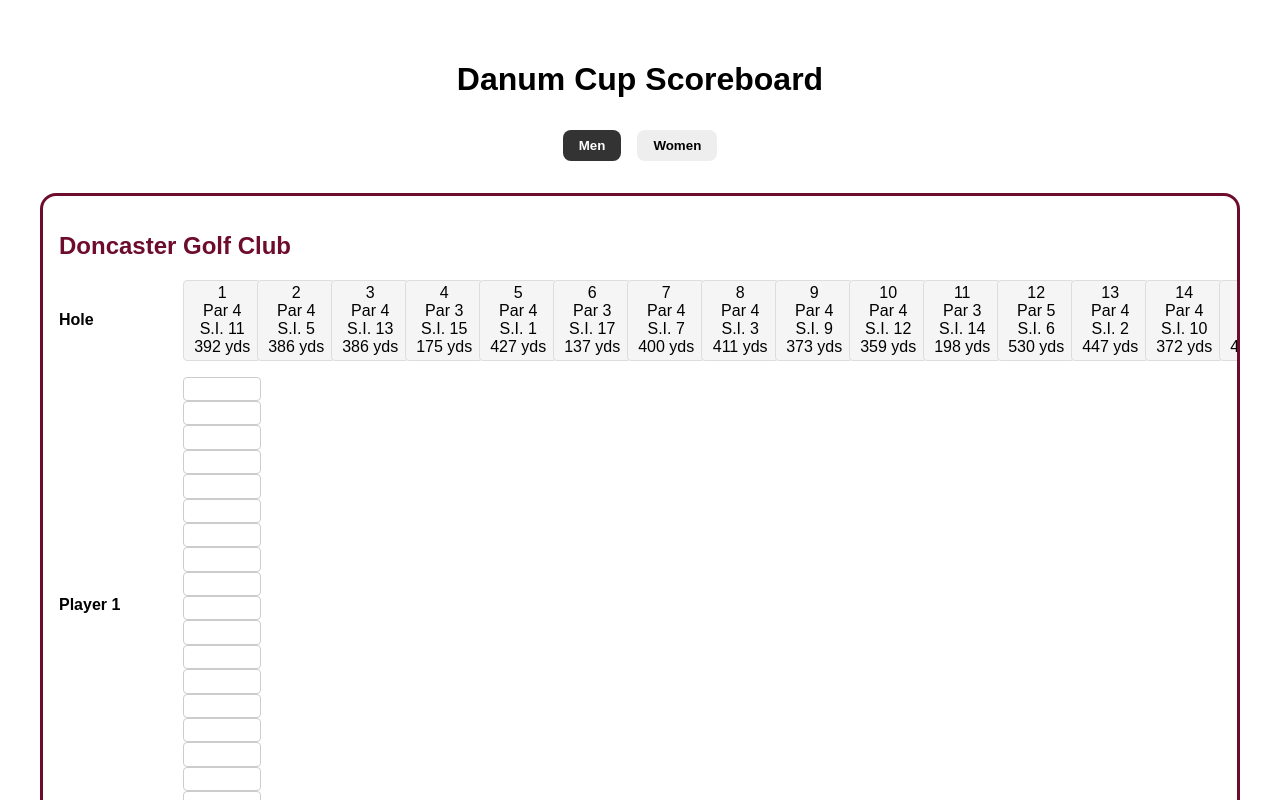
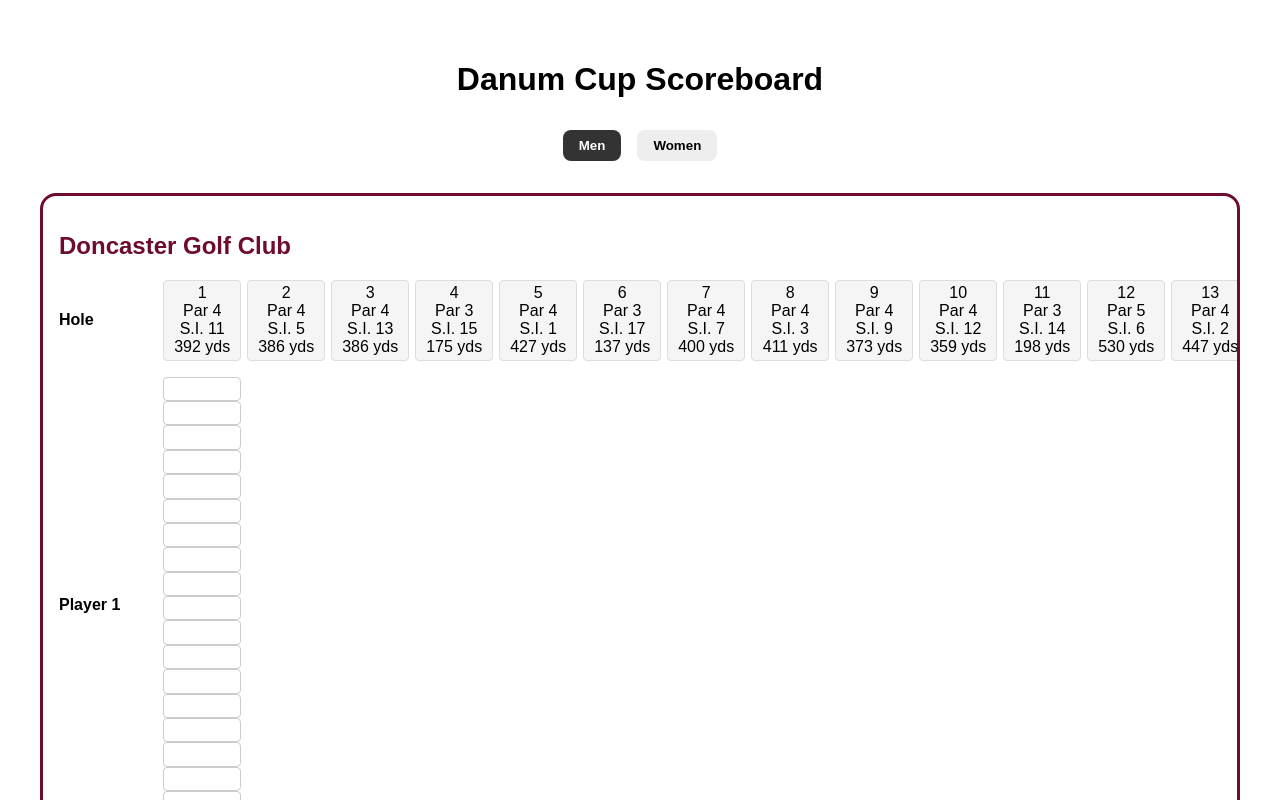
Before and after one commit to DGCHouseManager/finals-day-2025-scoreboard, a React (Create React App) app: page / in a window 1280 px wide. Shown: the top 800 px of the page. Built offline with nearby package versions, Linux system fonts and the light colour scheme.

Commit message:
Fix: align score boxes with hole info using grid

```diff
--- a/src/App.css
+++ b/src/App.css
@@ -72,7 +72,7 @@
 .hole-header,
 .player-row {
   display: grid;
-  grid-template-columns: 120px repeat(18, 70px) 80px;
+  grid-template-columns: 100px repeat(18, 80px) 80px;
   gap: 0.25rem;
   align-items: center;
 }
```
